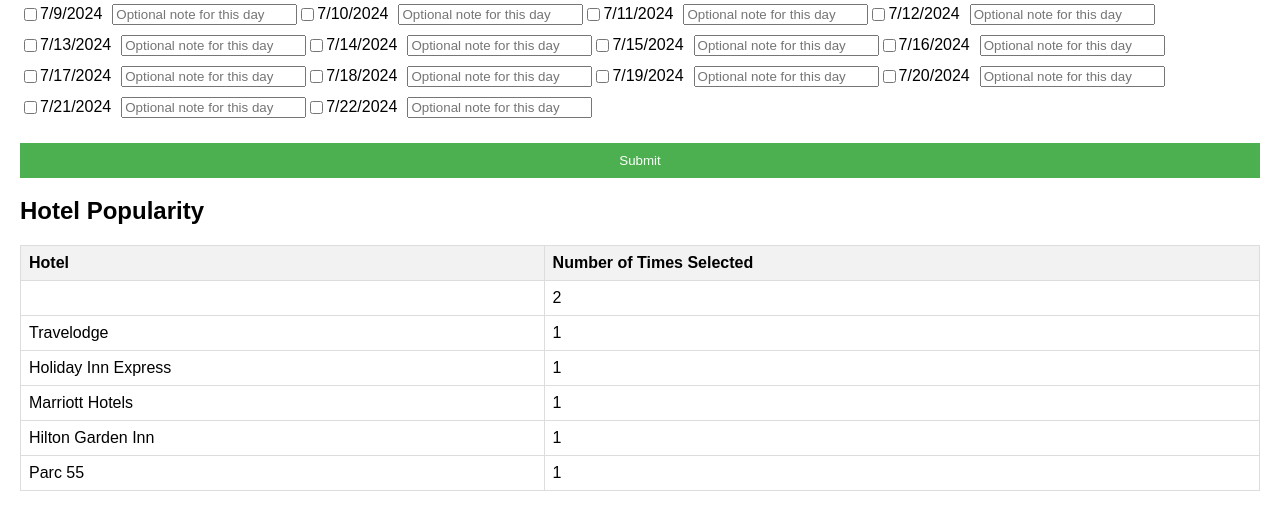
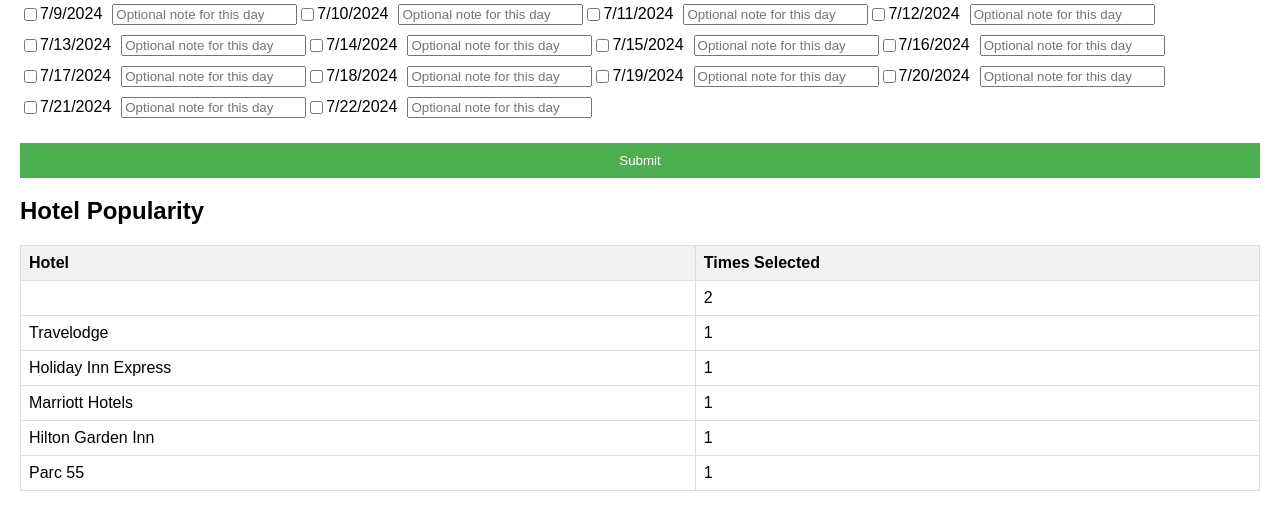
Before and after one commit to fog-e/2024MW_Hotel_Grouper, a Flask app: page / in a window 1280 px wide. Shown: the part 824-1335 px from the top of the page. Run offline with Flask 3, Linux system fonts and the light colour scheme.

Commit message:
moving things around so understand how they work

```diff
--- a/app/templates/index.html
+++ b/app/templates/index.html
@@ -69,7 +69,7 @@
             <thead>
                 <tr>
                     <th>Hotel</th>
-                    <th>Number of Times Selected</th>
+                    <th>Times Selected</th>
                 </tr>
             </thead>
             <tbody>
```
